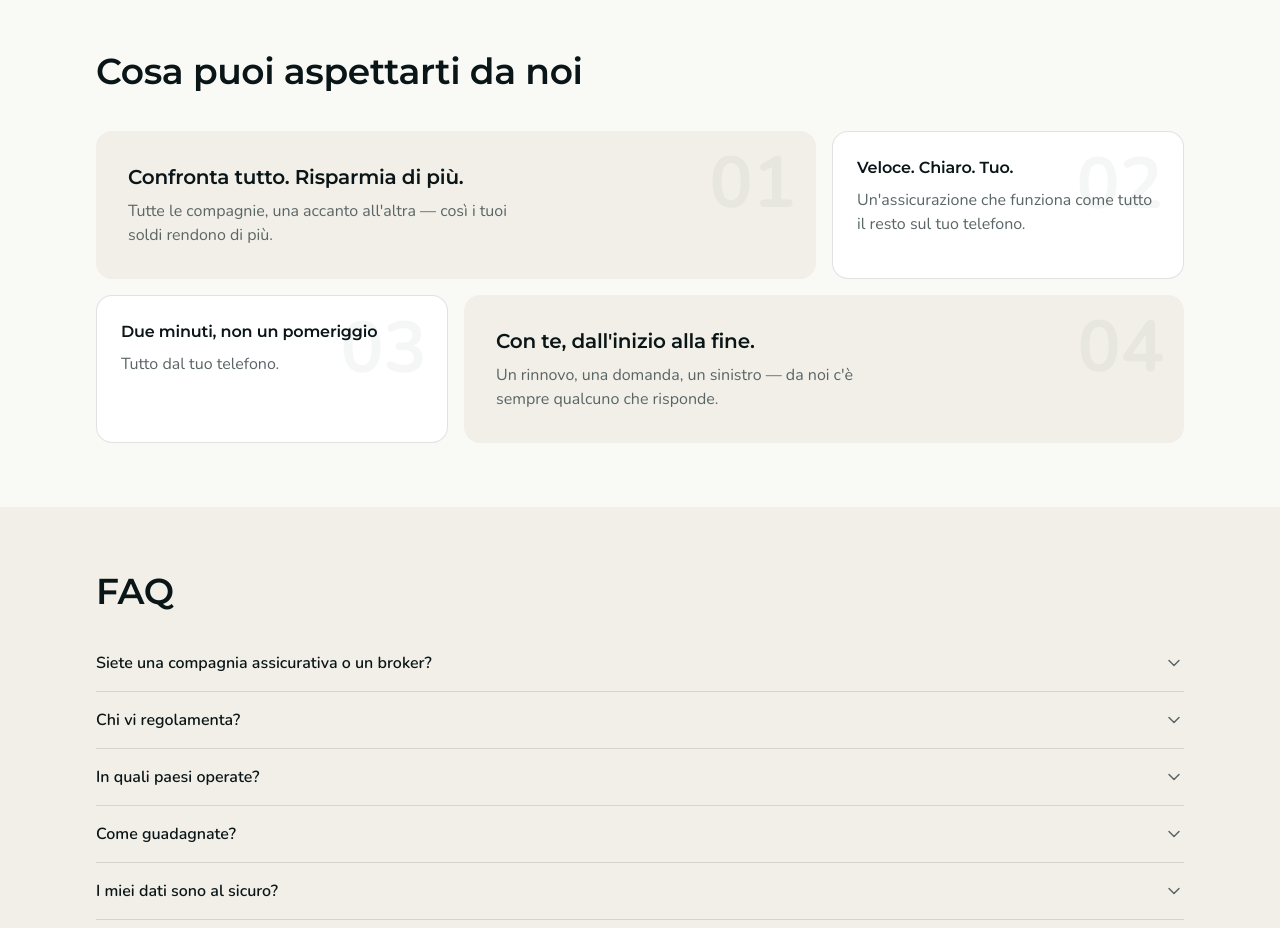
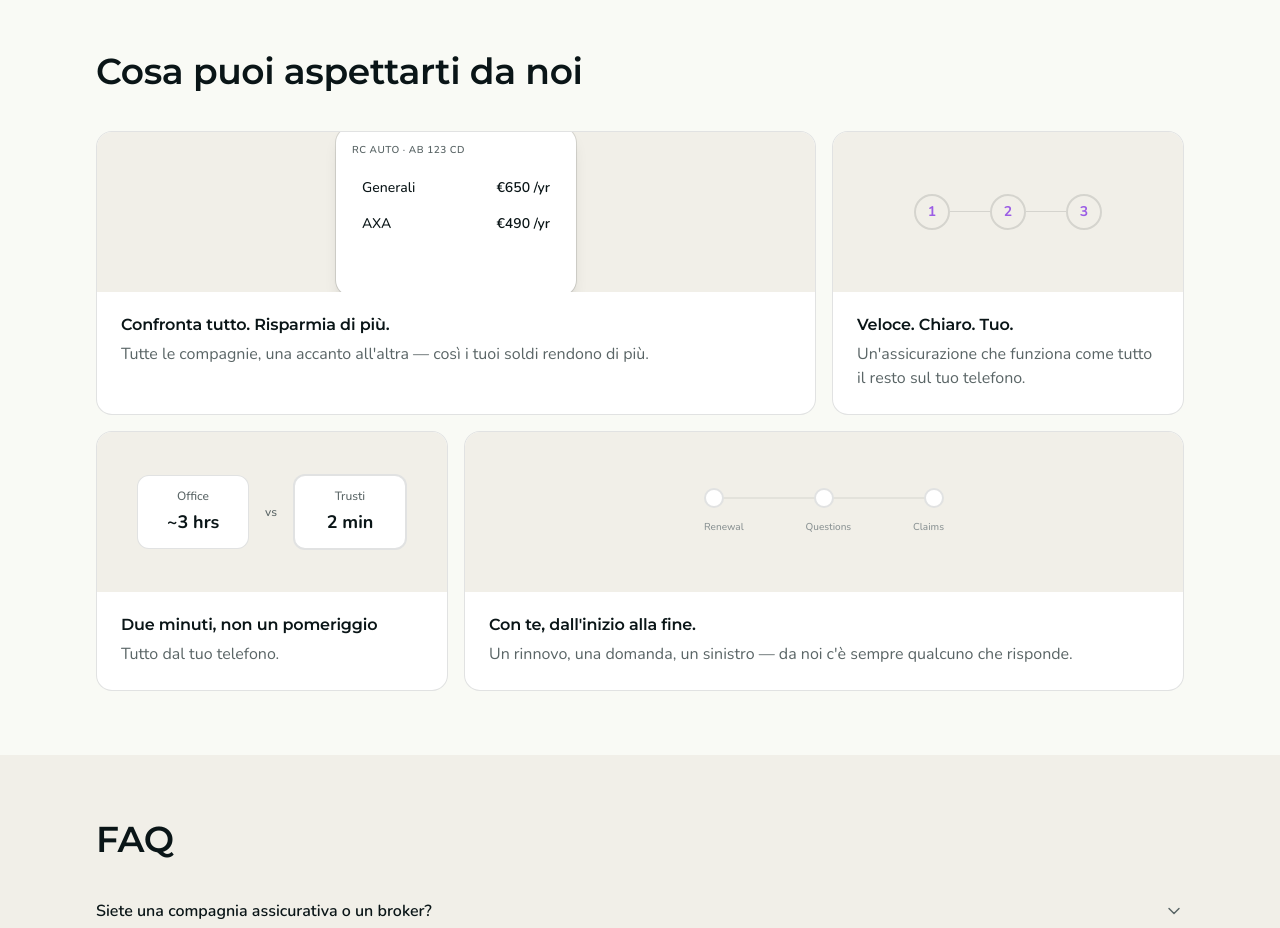
Before and after one commit to vic-rep/italian-market, a React (Vite) app: page /about in a window 1280 px wide. Shown: the part 2540-3468 px from the top of the page. Built offline with nearby package versions, Linux system fonts and the light colour scheme.

Commit message:
Replace ghost-number bento cards with hover illustration cards
Four animated illustration components (compare, fast, timer, timeline)
that activate on mouse hover, matching the HowItWorks section style.

Co-Authored-By: Claude Sonnet 4.6 <noreply@anthropic.com>

```diff
--- a/src/pages/AboutPage.tsx
+++ b/src/pages/AboutPage.tsx
@@ -1,6 +1,6 @@
 import { useState } from 'react'
 import { Link } from 'react-router-dom'
-import { motion } from 'motion/react'
+import { motion, useReducedMotion } from 'motion/react'
 import { useI18n } from '../i18n/I18nContext'
 import { Container } from '../components/shared/Container'
 import { ChevronDownIcon } from '../components/shared/icons'
@@ -49,6 +49,213 @@ function FaqItem({ q, a }: { q: string; a: string }) {
         </div>
       )}
     </div>
+  )
+}
+
+// ─── Promise card illustrations ────────────────────────────────────────────────
+
+function IllustrationCompare({ hovered }: { hovered: boolean }) {
+  const reduce = useReducedMotion()
+  return (
+    <div className="flex h-full w-full items-center justify-center px-8">
+      <div className="w-full max-w-[240px] rounded-2xl bg-surface p-4 shadow-lg ring-1 ring-border">
+        <p className="mb-3 text-[10px] font-semibold uppercase tracking-wider text-secondary">
+          RC Auto · AB 123 CD
+        </p>
+        {[
+          { name: 'Generali', price: '€650 /yr', best: false },
+          { name: 'AXA',      price: '€490 /yr', best: true  },
+        ].map((row, i) => (
+          <div
+            key={row.name}
+            className="flex items-center justify-between rounded-lg px-2.5 py-2 text-sm"
+            style={{
+              backgroundColor: hovered && row.best ? 'rgba(155,93,229,0.09)' : 'transparent',
+              transition: `background-color ${hovered ? 200 : 100}ms ease`,
+              transitionDelay: hovered ? `${i * 60}ms` : '0ms',
+            }}
+          >
+            <span
+              className="font-medium"
+              style={{ color: hovered && !row.best ? 'var(--c-text-3)' : 'var(--c-text)', transition: 'color 200ms ease' }}
+            >
+              {row.name}
+            </span>
+            <span
+              className="tabular-nums font-semibold"
+              style={{ color: hovered && row.best ? '#9b5de5' : 'var(--c-text)', transition: 'color 200ms ease' }}
+            >
+              {row.price}
+            </span>
+          </div>
+        ))}
+        <motion.div
+          animate={!reduce ? { opacity: hovered ? 1 : 0, y: hovered ? 0 : 6 } : {}}
+          initial={{ opacity: 0, y: 6 }}
+          transition={{ duration: 0.22, delay: hovered && !reduce ? 0.18 : 0 }}
+          className="mt-2.5 rounded-xl bg-action/20 px-3 py-1.5 text-center text-xs font-bold text-on-action"
+        >
+          −€160 /year
+        </motion.div>
+      </div>
+    </div>
+  )
+}
+
+function IllustrationFast({ hovered }: { hovered: boolean }) {
+  return (
+    <div className="flex h-full w-full items-center justify-center">
+      <div className="flex items-center">
+        {[0, 1, 2].flatMap((i) => [
+          <div
+            key={`d${i}`}
+            className="flex h-9 w-9 items-center justify-center rounded-full border-2 text-sm font-bold text-accent"
+            style={{
+              borderColor: hovered ? '#9b5de5' : 'var(--c-border)',
+              backgroundColor: hovered ? 'rgba(155,93,229,0.12)' : 'transparent',
+              transition: `border-color ${hovered ? 220 : 120}ms ease, background-color ${hovered ? 220 : 120}ms ease`,
+              transitionDelay: hovered ? `${i * 100}ms` : `${(2 - i) * 60}ms`,
+            }}
+          >
+            {i + 1}
+          </div>,
+          ...(i < 2 ? [
+            <div
+              key={`l${i}`}
+              className="h-px w-10"
+              style={{
+                backgroundColor: hovered ? 'rgba(155,93,229,0.5)' : 'var(--c-border)',
+                transition: 'background-color 200ms ease',
+                transitionDelay: hovered ? `${i * 100 + 80}ms` : '0ms',
+              }}
+            />,
+          ] : []),
+        ])}
+      </div>
+    </div>
+  )
+}
+
+function IllustrationTimer({ hovered }: { hovered: boolean }) {
+  return (
+    <div className="flex h-full w-full items-center justify-center gap-4 px-10">
+      <div
+        className="flex flex-1 flex-col items-center gap-1 rounded-xl border border-border bg-surface p-3 text-center"
+        style={{ opacity: hovered ? 0.3 : 1, transition: 'opacity 250ms ease' }}
+      >
+        <span className="text-xs font-medium text-secondary">Office</span>
+        <span className="text-lg font-bold tabular-nums text-primary">~3 hrs</span>
+      </div>
+      <span className="shrink-0 text-xs font-medium text-secondary">vs</span>
+      <div
+        className="flex flex-1 flex-col items-center gap-1 rounded-xl p-3 text-center"
+        style={{
+          borderWidth: 2,
+          borderStyle: 'solid',
+          borderColor: hovered ? '#9b5de5' : 'var(--c-border)',
+          backgroundColor: hovered ? 'rgba(155,93,229,0.07)' : 'var(--c-surface)',
+          transition: `border-color ${hovered ? 200 : 150}ms ease, background-color ${hovered ? 200 : 150}ms ease`,
+        }}
+      >
+        <span className="text-xs font-medium text-secondary">Trusti</span>
+        <span
+          className="text-lg font-bold tabular-nums"
+          style={{ color: hovered ? '#9b5de5' : 'var(--c-text)', transition: 'color 200ms ease' }}
+        >
+          2 min
+        </span>
+      </div>
+    </div>
+  )
+}
+
+function IllustrationTimeline({ hovered }: { hovered: boolean }) {
+  const reduce = useReducedMotion()
+  const events = ['Renewal', 'Questions', 'Claims']
+  return (
+    <div className="flex h-full w-full flex-col items-center justify-center gap-3 px-8">
+      <div className="relative flex w-full max-w-[240px] items-center justify-between">
+        <div className="absolute left-[1.1rem] right-[1.1rem] top-1/2 h-px -translate-y-1/2 bg-border" />
+        <motion.div
+          className="absolute left-[1.1rem] right-[1.1rem] top-1/2 h-px -translate-y-1/2 origin-left"
+          style={{ backgroundColor: '#9b5de5' }}
+          animate={!reduce ? { scaleX: hovered ? 1 : 0 } : {}}
+          initial={{ scaleX: 0 }}
+          transition={{ duration: hovered ? 0.4 : 0.2, ease: [0.16, 1, 0.3, 1] }}
+        />
+        {events.map((_, i) => (
+          <div
+            key={i}
+            className="relative z-10 h-5 w-5 rounded-full border-2"
+            style={{
+              borderColor: hovered ? '#9b5de5' : 'var(--c-border)',
+              backgroundColor: hovered ? 'rgba(155,93,229,0.12)' : 'var(--c-surface)',
+              transition: 'border-color 250ms ease, background-color 250ms ease',
+              transitionDelay: hovered ? `${i * 100}ms` : '0ms',
+            }}
+          />
+        ))}
+      </div>
+      <div className="flex w-full max-w-[240px] justify-between">
+        {events.map((label, i) => (
+          <span
+            key={label}
+            className="text-[10px] font-medium"
+            style={{
+              color: hovered ? 'var(--c-text)' : 'var(--c-text-3)',
+              transition: 'color 200ms ease',
+              transitionDelay: hovered ? `${i * 80}ms` : '0ms',
+            }}
+          >
+            {label}
+          </span>
+        ))}
+      </div>
+    </div>
+  )
+}
+
+const PROMISE_ILLUSTRATIONS = [
+  IllustrationCompare,
+  IllustrationFast,
+  IllustrationTimer,
+  IllustrationTimeline,
+]
+
+function PromiseCard({ index, title, desc }: { index: number; title: string; desc: string }) {
+  const [hovered, setHovered] = useState(false)
+  const Illustration = PROMISE_ILLUSTRATIONS[index]
+  const isWide = index === 0 || index === 3
+
+  return (
+    <motion.div
+      initial={{ opacity: 0, y: 16 }}
+      whileInView={{ opacity: 1, y: 0 }}
+      viewport={{ once: true, margin: '-40px' }}
+      transition={{ duration: 0.4, delay: index * 0.08, ease: [0.16, 1, 0.3, 1] }}
+      className={['overflow-hidden rounded-2xl border border-border bg-surface', isWide ? 'sm:col-span-2' : ''].join(' ')}
+      onMouseEnter={() => setHovered(true)}
+      onMouseLeave={() => setHovered(false)}
+    >
+      <div className="relative h-40 overflow-hidden bg-muted">
+        <div
+          aria-hidden="true"
+          className="pointer-events-none absolute inset-0"
+          style={{
+            backgroundImage: "url('/perspective-grid.png')",
+            backgroundPosition: 'bottom center',
+            backgroundRepeat: 'no-repeat',
+            backgroundSize: '100% auto',
+            opacity: 0.07,
+          }}
+        />
+        <Illustration hovered={hovered} />
+      </div>
+      <div className="p-6">
+        <h3 className="font-semibold text-primary">{title}</h3>
+        <p className="mt-2 text-secondary">{desc}</p>
+      </div>
+    </motion.div>
   )
 }
 
@@ -147,36 +354,9 @@ export function AboutPage() {
             {a.promises.heading}
           </h2>
           <div className="mt-10 grid grid-cols-1 gap-4 sm:grid-cols-2 lg:grid-cols-3">
-            {a.promises.items.map((item, i) => {
-              const isWide = i === 0 || i === 3
-              return (
-                <motion.div
-                  key={item.title}
-                  initial={{ opacity: 0, y: 16 }}
-                  whileInView={{ opacity: 1, y: 0 }}
-                  viewport={{ once: true, margin: '-40px' }}
-                  transition={{ duration: 0.4, delay: i * 0.08, ease: [0.16, 1, 0.3, 1] }}
-                  whileHover={{ y: -3, transition: { duration: 0.18 } }}
-                  className={[
-                    'relative overflow-hidden rounded-2xl',
-                    isWide
-                      ? 'bg-muted p-8 sm:col-span-2'
-                      : 'border border-border bg-surface p-6',
-                  ].join(' ')}
-                >
-                  <span
-                    aria-hidden="true"
-                    className="pointer-events-none absolute right-5 top-4 select-none text-7xl font-bold leading-none text-primary/[0.04]"
-                  >
-                    {String(i + 1).padStart(2, '0')}
-                  </span>
-                  <h3 className={['relative font-semibold', isWide ? 'text-xl' : 'text-base'].join(' ')}>
-                    {item.title}
-                  </h3>
-                  <p className="relative mt-2 max-w-sm text-secondary">{item.desc}</p>
-                </motion.div>
-              )
-            })}
+            {a.promises.items.map((item, i) => (
+              <PromiseCard key={item.title} index={i} title={item.title} desc={item.desc} />
+            ))}
           </div>
         </Container>
       </section>
```
